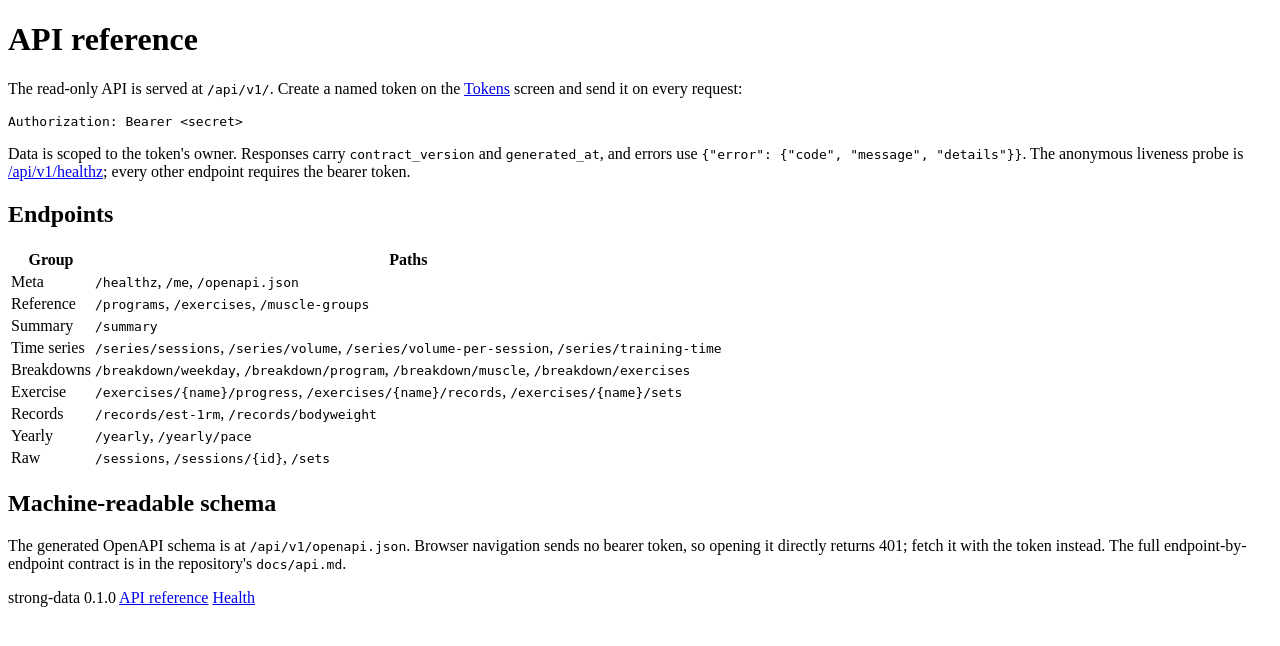
After one commit to MartinWa/strong-data, a Django app: page /api-reference/ in a window 1280 px wide. The commit adds this page. Shown: the top 646 px of the page. Run offline with Django 5.2, Linux system fonts and the light colour scheme; parts of the project's set-up code (start-up, migrations or seed data) failed here and were passed over.

Commit message:
Fix P3 review findings

```diff
--- a/strong_data/context_processors.py
+++ b/strong_data/context_processors.py
@@ -1,3 +1,5 @@
+from django.urls import reverse
+
 from .version import app_version
 
 API_BASE = "/api/v1"
@@ -6,6 +8,7 @@ API_BASE = "/api/v1"
 def app_info(request):
     return {
         "app_version": app_version(),
+        "api_reference_url": reverse("api_reference"),
         "api_schema_url": f"{API_BASE}/openapi.json",
         "api_health_url": f"{API_BASE}/healthz",
     }
--- a/templates/base.html
+++ b/templates/base.html
@@ -26,7 +26,7 @@
   <main>{% block content %}{% endblock %}</main>
   <footer>
     <span>strong-data {{ app_version }}</span>
-    <a href="{{ api_schema_url }}">API reference</a>
+    <a href="{{ api_reference_url }}">API reference</a>
     <a href="{{ api_health_url }}">Health</a>
   </footer>
 </body>
--- /dev/null
+++ b/templates/workouts/api_reference.html
@@ -0,0 +1,41 @@
+{% extends "base.html" %}
+
+{% block title %}API reference — strong-data{% endblock %}
+
+{% block content %}
+<h1>API reference</h1>
+<p>
+  The read-only API is served at <code>/api/v1/</code>. Create a named token on the
+  <a href="{% url 'tokens' %}">Tokens</a> screen and send it on every request:
+</p>
+<pre>Authorization: Bearer &lt;secret&gt;</pre>
+<p>
+  Data is scoped to the token's owner. Responses carry <code>contract_version</code>
+  and <code>generated_at</code>, and errors use
+  <code>{"error": {"code", "message", "details"}}</code>. The anonymous liveness
+  probe is <a href="{{ api_health_url }}">{{ api_health_url }}</a>; every other
+  endpoint requires the bearer token.
+</p>
+
+<h2>Endpoints</h2>
+<table>
+  <tr><th>Group</th><th>Paths</th></tr>
+  <tr><td>Meta</td><td><code>/healthz</code>, <code>/me</code>, <code>/openapi.json</code></td></tr>
+  <tr><td>Reference</td><td><code>/programs</code>, <code>/exercises</code>, <code>/muscle-groups</code></td></tr>
+  <tr><td>Summary</td><td><code>/summary</code></td></tr>
+  <tr><td>Time series</td><td><code>/series/sessions</code>, <code>/series/volume</code>, <code>/series/volume-per-session</code>, <code>/series/training-time</code></td></tr>
+  <tr><td>Breakdowns</td><td><code>/breakdown/weekday</code>, <code>/breakdown/program</code>, <code>/breakdown/muscle</code>, <code>/breakdown/exercises</code></td></tr>
+  <tr><td>Exercise</td><td><code>/exercises/{name}/progress</code>, <code>/exercises/{name}/records</code>, <code>/exercises/{name}/sets</code></td></tr>
+  <tr><td>Records</td><td><code>/records/est-1rm</code>, <code>/records/bodyweight</code></td></tr>
+  <tr><td>Yearly</td><td><code>/yearly</code>, <code>/yearly/pace</code></td></tr>
+  <tr><td>Raw</td><td><code>/sessions</code>, <code>/sessions/{id}</code>, <code>/sets</code></td></tr>
+</table>
+
+<h2>Machine-readable schema</h2>
+<p>
+  The generated OpenAPI schema is at <code>{{ api_schema_url }}</code>. Browser
+  navigation sends no bearer token, so opening it directly returns 401; fetch it
+  with the token instead. The full endpoint-by-endpoint contract is in the
+  repository's <code>docs/api.md</code>.
+</p>
+{% endblock %}
--- a/workouts/urls.py
+++ b/workouts/urls.py
@@ -11,4 +11,5 @@ urlpatterns = [
     path("corrections/", views.corrections, name="corrections"),
     path("tokens/", views.tokens, name="tokens"),
     path("tokens/<int:pk>/revoke/", views.revoke_token, name="revoke_token"),
+    path("api-reference/", views.api_reference, name="api_reference"),
 ]
--- a/workouts/views.py
+++ b/workouts/views.py
@@ -147,3 +147,7 @@ def tokens(request):
 def revoke_token(request, pk):
     ApiToken.objects.filter(owner=request.user, pk=pk).update(revoked_at=timezone.now())
     return redirect("tokens")
+
+
+def api_reference(request):
+    return render(request, "workouts/api_reference.html")
```
Also changed, not shown: docs/backup-and-recovery.md (+8 -6 lines), docs/deployment.md (+6 -4 lines), tests/browser/test_views.py (+10 -1 lines), tools/healthcheck.py (added, +14 -0 lines), tools/serve.py (added, +17 -0 lines), 3 other files.
